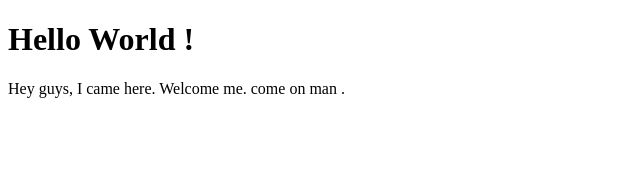
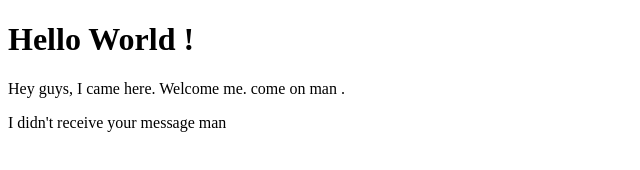
Before and after one commit to fazli596/newapp, a plain HTML site: page index.html in a window 1280 px wide. Shown: the whole page, without its empty margins (0-640 px from the left). Drawn offline with Linux system fonts and the light colour scheme.

Commit message:
dasfasdf

```diff
--- a/index.html
+++ b/index.html
@@ -9,5 +9,6 @@
 <body>
   <h1>Hello World !</h1>
   <p>Hey guys, I came here. Welcome me. come on man .</p>
+    <p>I didn't receive your message man</p>
 </body>
 </html>
```
